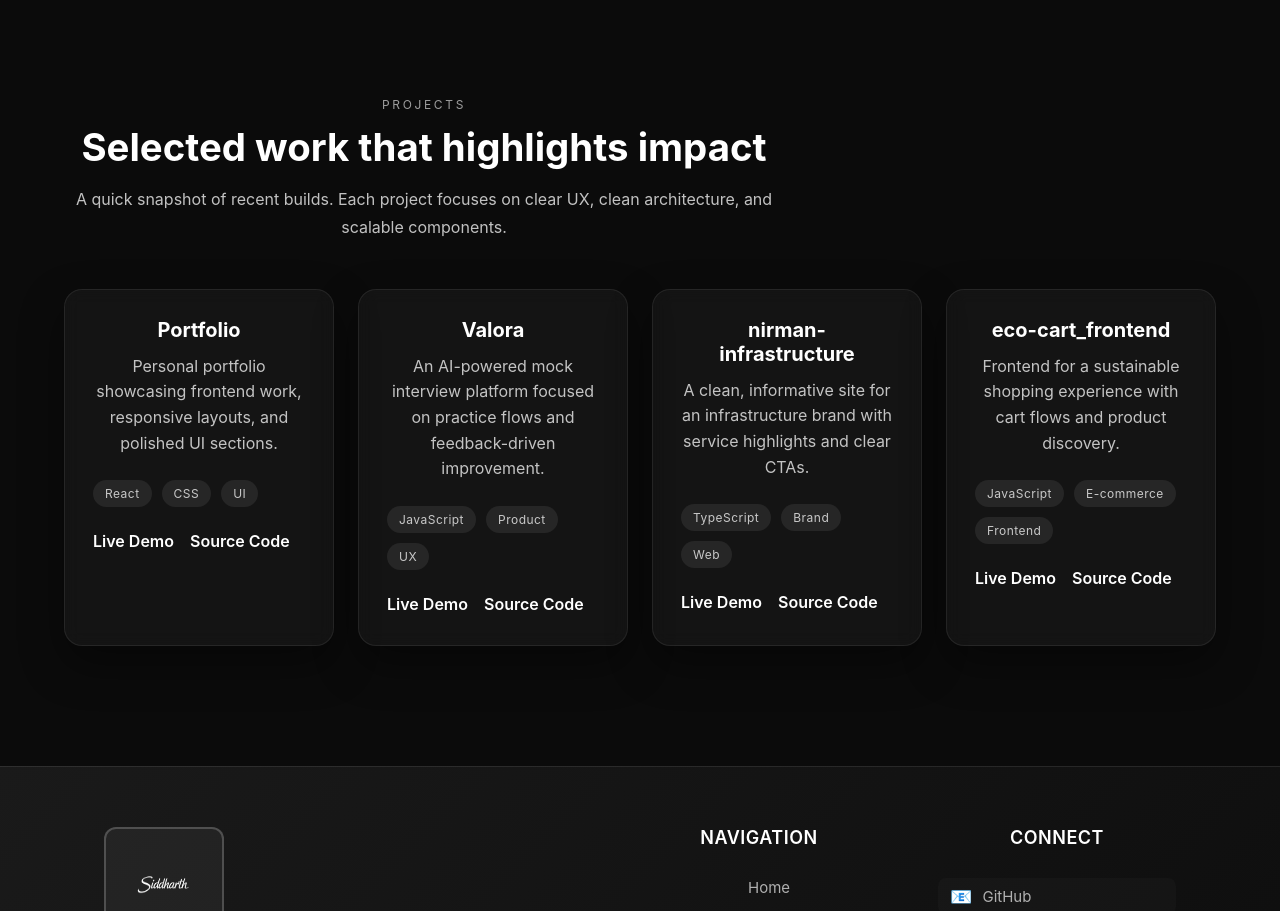
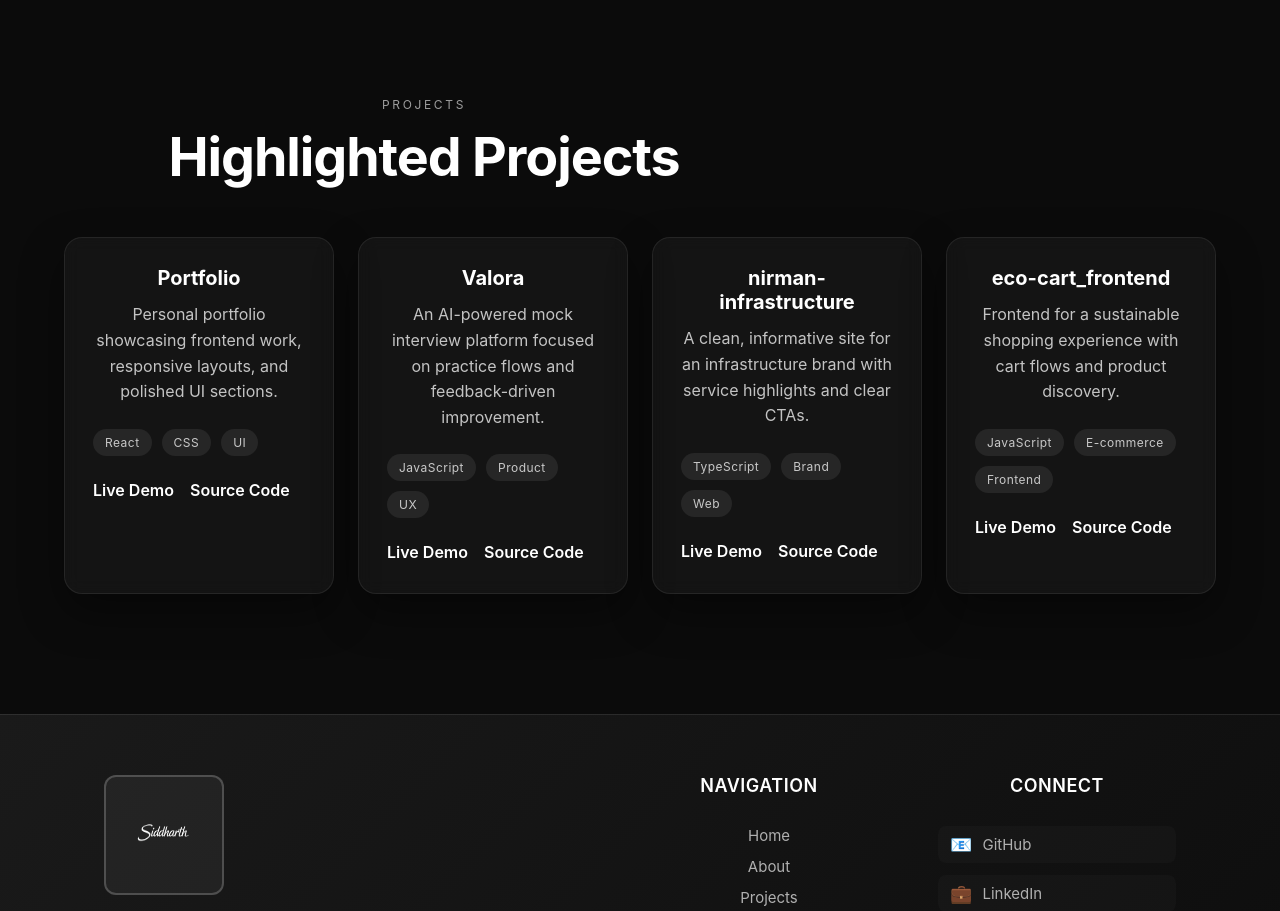
Before and after one commit to SiddharthThe/Portfolio, a React (Create React App) app: page / in a window 1280 px wide. Shown: the part 1580-2491 px from the top of the page. Built offline with nearby package versions, Linux system fonts and the light colour scheme.

Commit message:
added details and projects in projects section

```diff
--- a/src/components/projects-section.css
+++ b/src/components/projects-section.css
@@ -24,14 +24,9 @@
 }
 
 .projects-header h2 {
-  font-size: clamp(28px, 3vw, 40px);
-  margin: 0 0 16px;
-}
-
-.projects-header p {
-  font-size: 16px;
-  line-height: 1.7;
-  color: rgba(255, 255, 255, 0.75);
+  font-size: clamp(36px, 4.2vw, 56px);
+  font-weight: 700;
+  letter-spacing: -0.02em;
   margin: 0;
 }
 
--- a/src/components/projects-section.js
+++ b/src/components/projects-section.js
@@ -8,8 +8,8 @@ const projects = [
       'Personal portfolio showcasing frontend work, responsive layouts, and polished UI sections.',
     tags: ['React', 'CSS', 'UI'],
     links: {
-      live: '#',
-      repo: '#',
+      live: 'https://siddharth-11-portfolio.netlify.app/',
+      repo: 'https://github.com/SiddharthThe/Portfolio',
     },
   },
   {
@@ -19,7 +19,7 @@ const projects = [
     tags: ['JavaScript', 'Product', 'UX'],
     links: {
       live: '#',
-      repo: '#',
+      repo: 'https://github.com/Atharv-28/Valora',
     },
   },
   {
@@ -28,8 +28,8 @@ const projects = [
       'A clean, informative site for an infrastructure brand with service highlights and clear CTAs.',
     tags: ['TypeScript', 'Brand', 'Web'],
     links: {
-      live: '#',
-      repo: '#',
+      live: 'https://nirmaninfrastructure.com/',
+      repo: 'https://github.com/SiddharthThe/nirman-infrastructure',
     },
   },
   {
@@ -38,8 +38,8 @@ const projects = [
       'Frontend for a sustainable shopping experience with cart flows and product discovery.',
     tags: ['JavaScript', 'E-commerce', 'Frontend'],
     links: {
-      live: '#',
-      repo: '#',
+      live: 'https://eco-cart-frontend.vercel.app',
+      repo: 'https://github.com/Atharv-28/eco-cart_frontend',
     },
   },
 ];
@@ -50,11 +50,7 @@ export const ProjectsSection = () => {
       <div className="projects-container">
         <div className="projects-header">
           <span className="projects-eyebrow">Projects</span>
-          <h2>Selected work that highlights impact</h2>
-          <p>
-            A quick snapshot of recent builds. Each project focuses on clear UX, clean
-            architecture, and scalable components.
-          </p>
+          <h2>Highlighted Projects</h2>
         </div>
 
         <div className="projects-grid">
```
